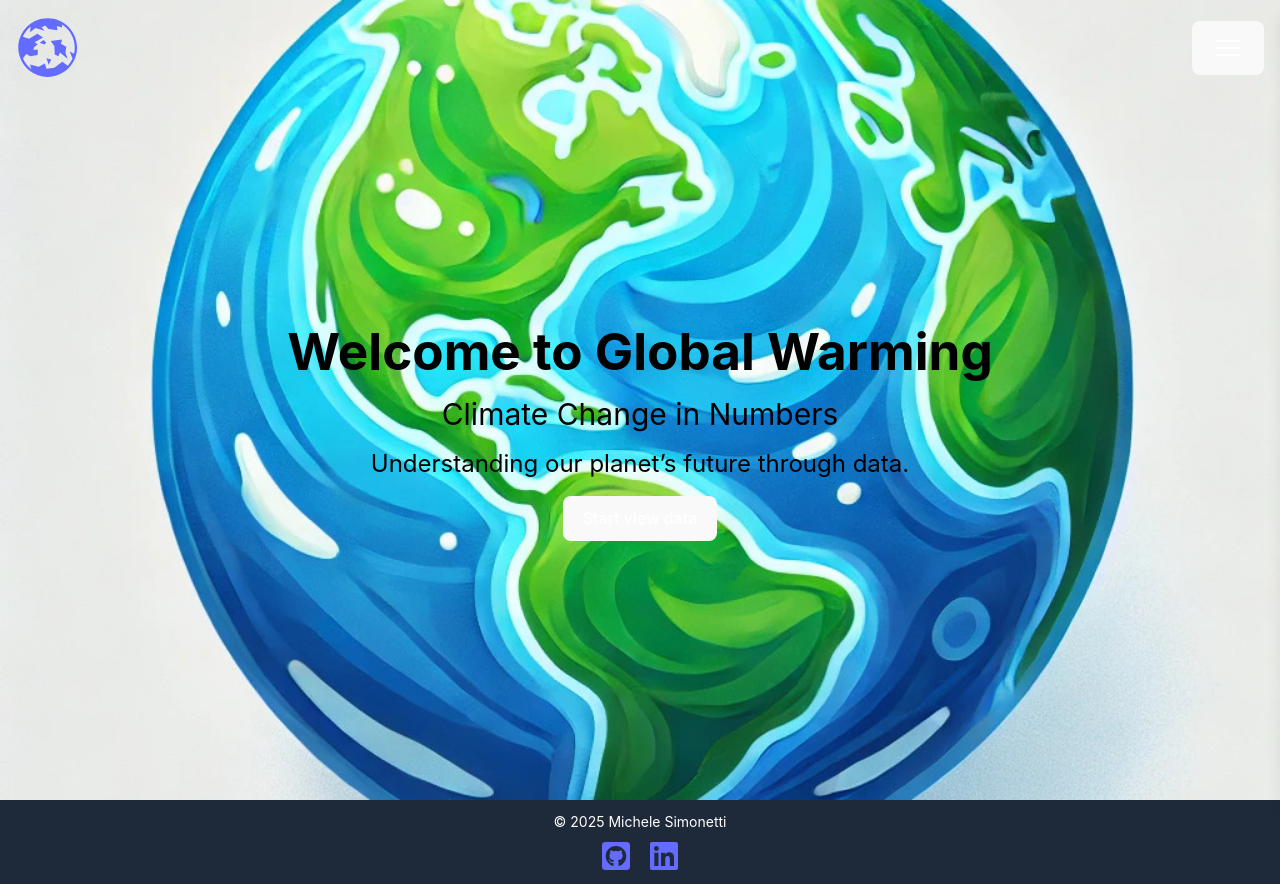
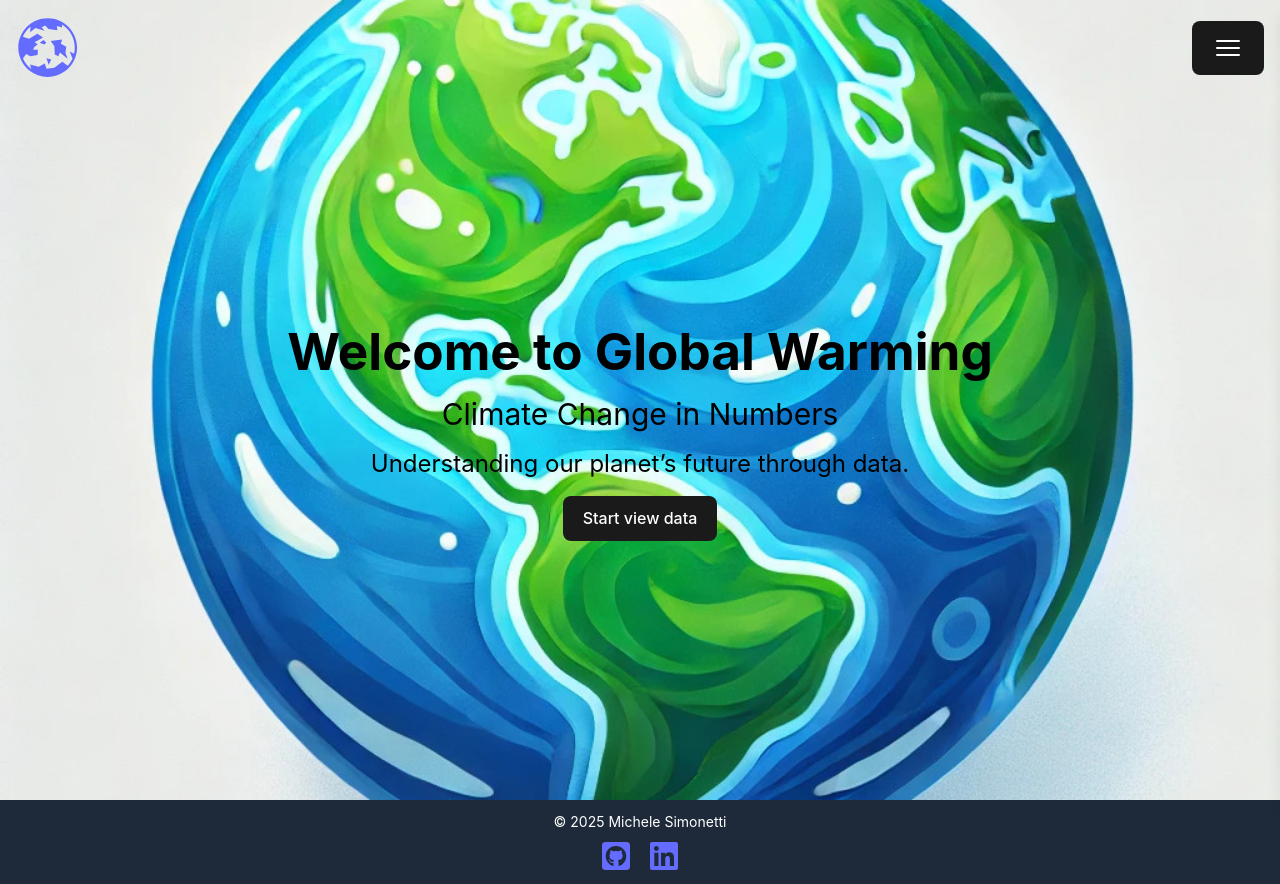
Before and after one commit to Mike7s/Global-Warming, a React (Vite) app: page / in a window 1280 px wide. Built offline with nearby package versions, Linux system fonts and the light colour scheme.

Commit message:
fix light-mode

```diff
--- a/src/index.css
+++ b/src/index.css
@@ -4,9 +4,6 @@
   font-family: Inter, system-ui, Avenir, Helvetica, Arial, sans-serif;
   line-height: 1.5;
   font-weight: 400;
-
-  color-scheme: light dark;
-  color: rgba(255, 255, 255, 0.87);
   background-color: #242424;
 
   font-synthesis: none;
@@ -64,7 +61,5 @@ button:focus-visible {
   a:hover {
     color: #747bff;
   }
-  button {
-    background-color: #f9f9f9;
-  }
+
 }
```
